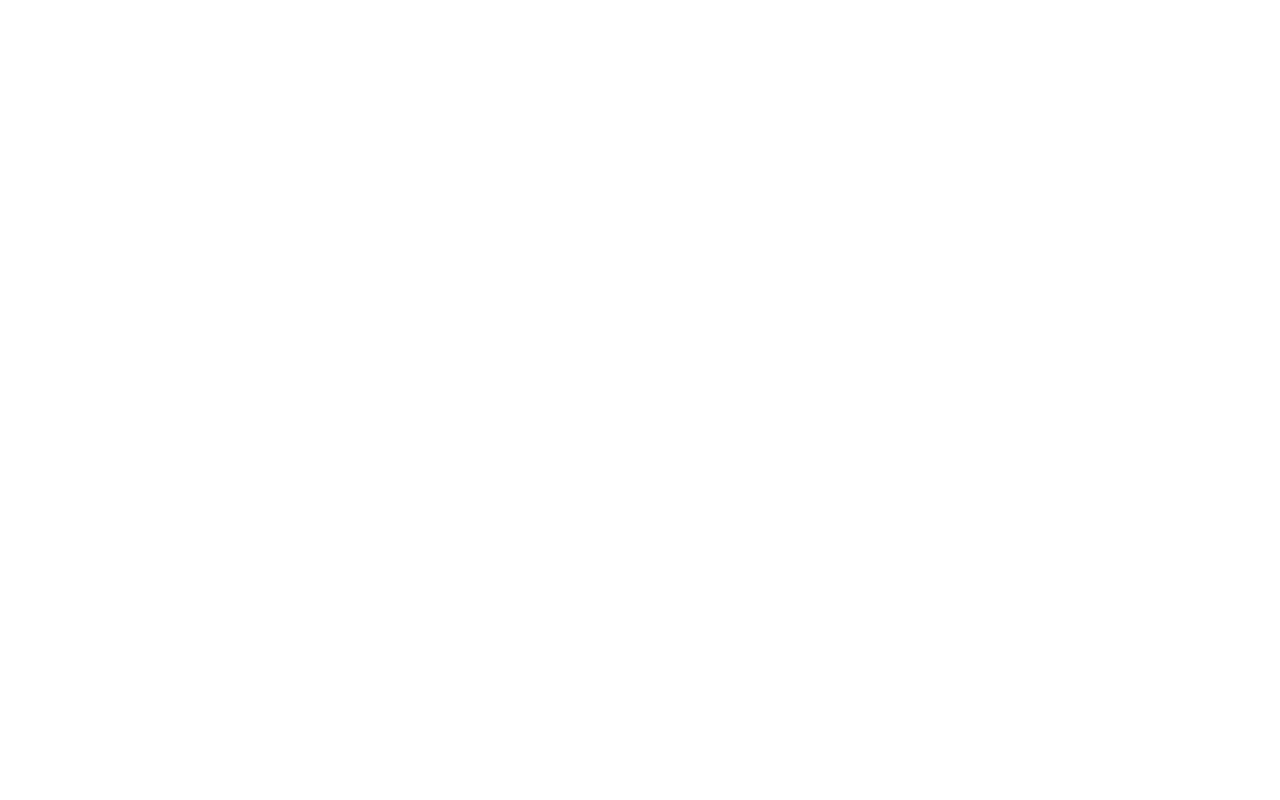
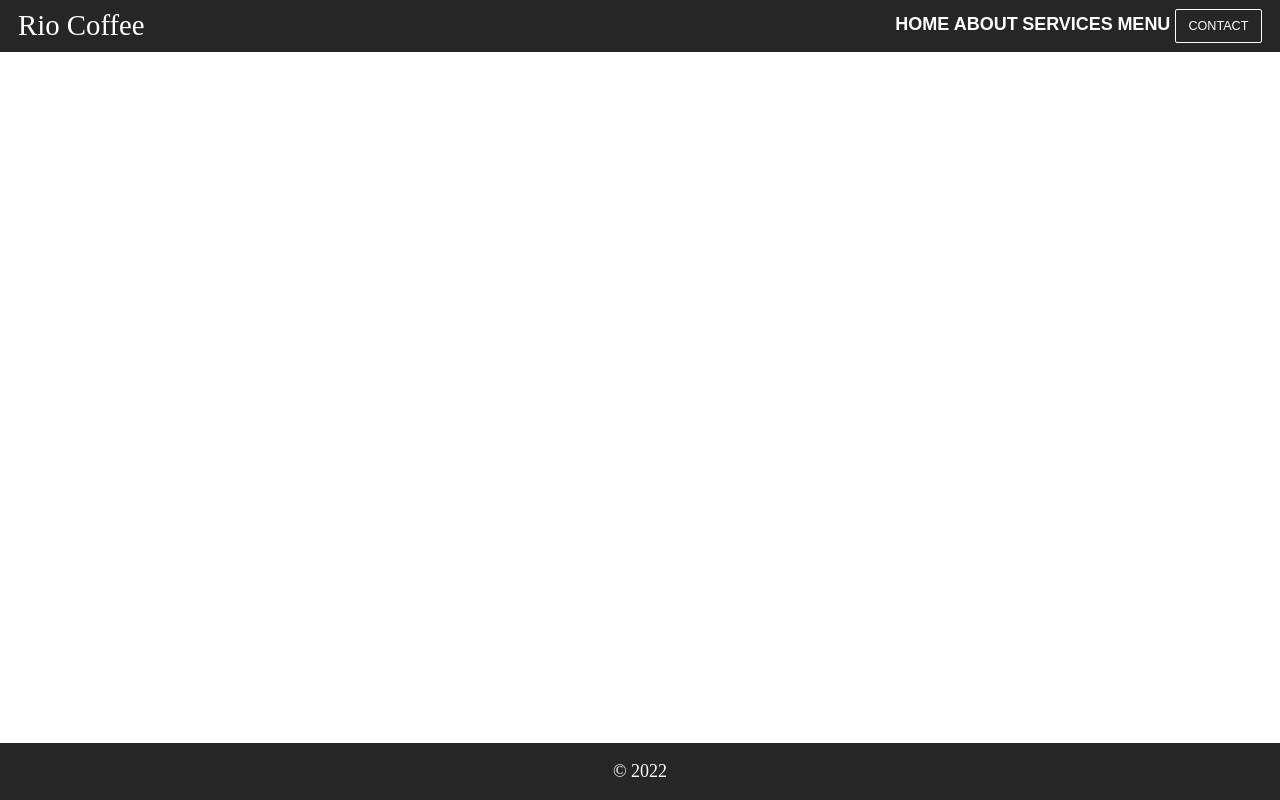
Before and after one commit to Yaroslav-Maneliuk/hw-flexbox-header, a plain HTML site: page index.html in a window 1280 px wide. Drawn offline with Linux system fonts and the light colour scheme.

Commit message:
Add structure & css
Beta version

```diff
--- a/assets/css/style.css
+++ b/assets/css/style.css
@@ -0,0 +1,65 @@
+:root{
+  font-size: 18px;
+  font-family: ;
+}
+*{
+  box-sizing: border-box;
+  padding: 0;
+  margin: 0;
+}
+a{
+  color: inherit;
+  text-decoration: none;
+}
+ul{
+  list-style: none;
+}
+.wrapper{
+  height: 100vh;
+  display: flex;
+  flex-direction: column;
+}
+.capitalize{
+  text-transform: capitalize;
+}
+.uppercase{
+  text-transform: uppercase;
+}
+.bold{
+  font-weight: bold;
+}
+/* ----------header---------- */
+.logo{
+  font-size: 1.6em;
+}
+.header{
+  padding: 0.5em 1em;
+  display: flex;
+  flex-wrap: wrap;
+  justify-content: space-between;
+  align-items: center;
+  background-color: #262626;
+  color: white;
+}
+.btn{
+  padding: 0.7em 1em;
+  font-size: 0.7em;
+  border: 1px solid white;
+  border-radius: 2px;
+}
+.nav-list-item{
+  display: inline-block;
+  font-family: sans-serif;
+}
+.main-container{
+  margin: 0 auto;
+  background-color: pink;
+}
+
+.footer{
+  padding: 1em;
+  margin-top: auto;
+  background-color:#262626;
+  color: white;
+  text-align: center;
+}
--- a/index.html
+++ b/index.html
@@ -8,6 +8,23 @@
   <link rel="stylesheet" href="./assets/css/style.css">
 </head>
 <body>
-
+  <div class="wrapper">
+    <header class="header">
+      <div class="logo capitalize"><a href="#">rio coffee</a></div>
+      <nav class="nav">
+        <ul class="nav-list uppercase">
+          <li class="nav-list-item bold"><a href="#" class="nav-list-link">home</a></li>
+          <li class="nav-list-item bold"><a href="#" class="nav-list-link">about</a></li>
+          <li class="nav-list-item bold"><a href="#" class="nav-list-link">services</a></li>
+          <li class="nav-list-item bold"><a href="#" class="nav-list-link">menu</a></li>
+          <li class="nav-list-item btn"><a href="#" class="nav-list-link">contact</a></li>
+        </ul>
+      </nav>
+    </header>
+    <main>
+      <section class="main-container"></section>
+    </main>
+    <footer class="footer"><p>&copy; 2022</p></footer>
+  </div>
 </body>
 </html>
```
